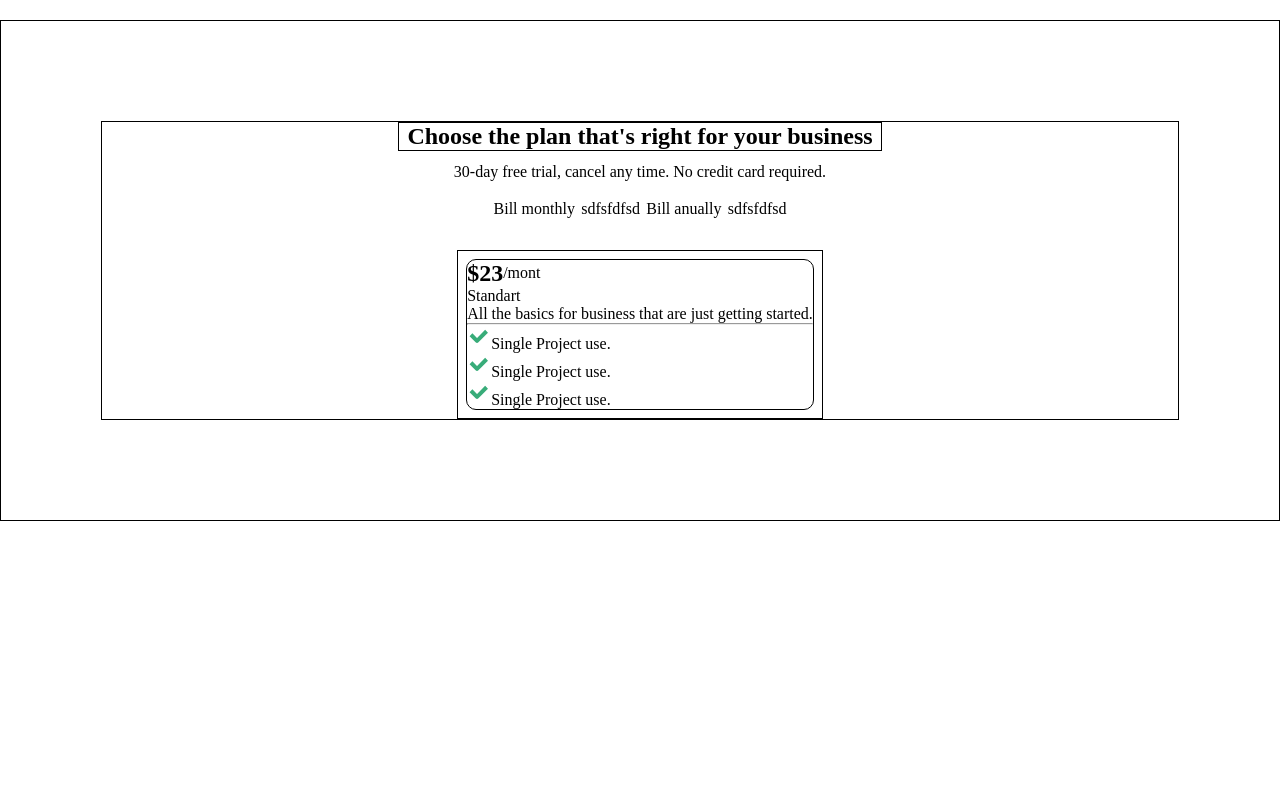
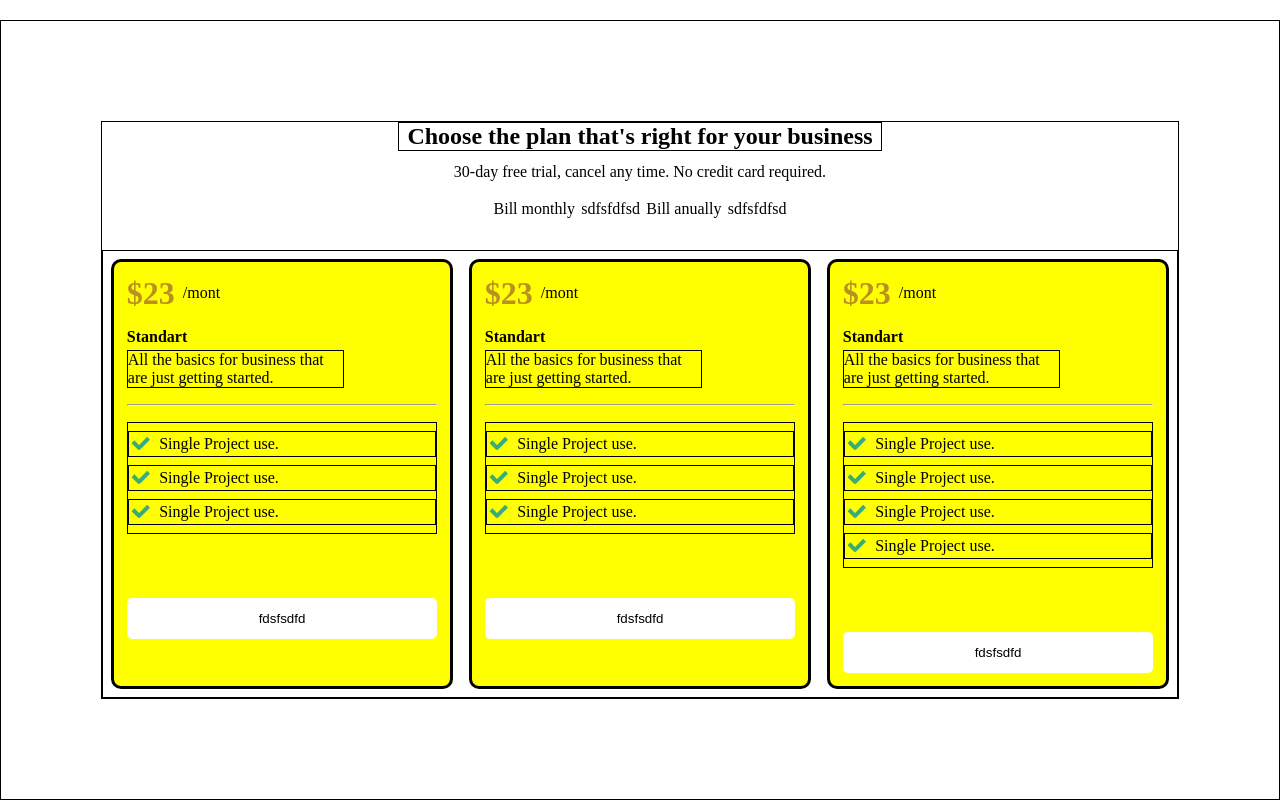
Before and after one commit to basarballioz/privia-security-intern-case-reactjs, a React (Create React App) app: page / in a window 1280 px wide. Shown: the part 4826-5626 px from the top of the page. Before the commit the page ends 5347 px from the top, so only its background shows below. Built offline with nearby package versions, Linux system fonts and the light colour scheme; a web font is replaced by a local one.

Commit message:
readme duzenlendi

```diff
--- a/src/pages/Home.js
+++ b/src/pages/Home.js
@@ -317,7 +317,77 @@ function Home() {
                                         </span>
                                     </li>
                                 </ul>
-                                <div className="plans-option-start-button"></div>
+                                <button className="plans-option-start-button">fdsfsdfd</button>
+                            </div>
+                            <div className="plans-option">
+                                <div className="plans-option-title">
+                                    <h2>$23</h2>
+                                    <div>/mont</div>
+                                </div>
+                                <div className="plans-option-type"> Standart </div>
+                                <div className="plans-option-desc">
+                                    All the basics for business that are just getting started.
+                                </div>
+                                <hr></hr>
+                                <ul>
+                                    <li>
+                                        <img src="/assets/svg/check.svg" alt="Check Icon" />
+                                        <span>
+                                            Single Project use.
+                                        </span>
+                                    </li>
+                                    <li>
+                                        <img src="/assets/svg/check.svg" alt="Check Icon" />
+                                        <span>
+                                            Single Project use.
+                                        </span>
+                                    </li>
+                                    <li>
+                                        <img src="/assets/svg/check.svg" alt="Check Icon" />
+                                        <span>
+                                            Single Project use.
+                                        </span>
+                                    </li>
+                                </ul>
+                                <button className="plans-option-start-button">fdsfsdfd</button>
+                            </div>
+                            <div className="plans-option">
+                                <div className="plans-option-title">
+                                    <h2>$23</h2>
+                                    <div>/mont</div>
+                                </div>
+                                <div className="plans-option-type"> Standart </div>
+                                <div className="plans-option-desc">
+                                    All the basics for business that are just getting started.
+                                </div>
+                                <hr></hr>
+                                <ul>
+                                    <li>
+                                        <img src="/assets/svg/check.svg" alt="Check Icon" />
+                                        <span>
+                                            Single Project use.
+                                        </span>
+                                    </li>
+                                    <li>
+                                        <img src="/assets/svg/check.svg" alt="Check Icon" />
+                                        <span>
+                                            Single Project use.
+                                        </span>
+                                    </li>
+                                    <li>
+                                        <img src="/assets/svg/check.svg" alt="Check Icon" />
+                                        <span>
+                                            Single Project use.
+                                        </span>
+                                    </li>
+                                    <li>
+                                        <img src="/assets/svg/check.svg" alt="Check Icon" />
+                                        <span>
+                                            Single Project use.
+                                        </span>
+                                    </li>
+                                </ul>
+                                <button className="plans-option-start-button">fdsfsdfd</button>
                             </div>
                         </div>
                     </div>
--- a/src/styles/home.scss
+++ b/src/styles/home.scss
@@ -790,16 +790,73 @@
 
     .plans-options-area {
       border: 1px solid black;
+      display: flex;
+      justify-content: center;
+      align-items: stretch;
+      width: 100%;
       margin-top: 2rem;
 
       .plans-option {
-        border: 1px solid black;
+        border: 3px solid black;
+        padding: .8rem;
         margin: .5rem;
         border-radius: 10px;
+        width: 358px;
+        background-color: yellow;
 
         .plans-option-title {
           display: flex;
           align-items: center;
+
+          h2 {
+            margin-right: .5rem;
+            font-size: 2rem;
+            color: rgba($color: #b89023, $alpha: 1.0)
+          }
+
+          div {
+
+          }
+        }
+
+        .plans-option-type {
+          margin-top: 1rem;
+          font-weight: bold;
+        }
+
+        .plans-option-desc {
+          width: 70%;
+          border: 1px solid black;
+          margin-top: .3rem;
+        }
+
+        hr {
+          margin: 1rem 0;
+        }
+
+        ul {
+          border: 1px solid black;
+          li {
+            border: 1px solid black;
+            display: flex;
+            justify-content: flex-start;
+            align-items: center;
+            margin: .5rem 0rem;
+
+            img {
+              margin-right: .4rem;
+            }
+          }
+        }
+
+        .plans-option-start-button {
+          margin-top: 4rem;
+          width: 100%;
+          border: none;
+          outline: none;
+          padding: .8rem;
+          border-radius: 5px;
+          background-color: white;
         }
 
       }
```
Also changed, not shown: 1 other file (tests, documents, lock files or other folders).
